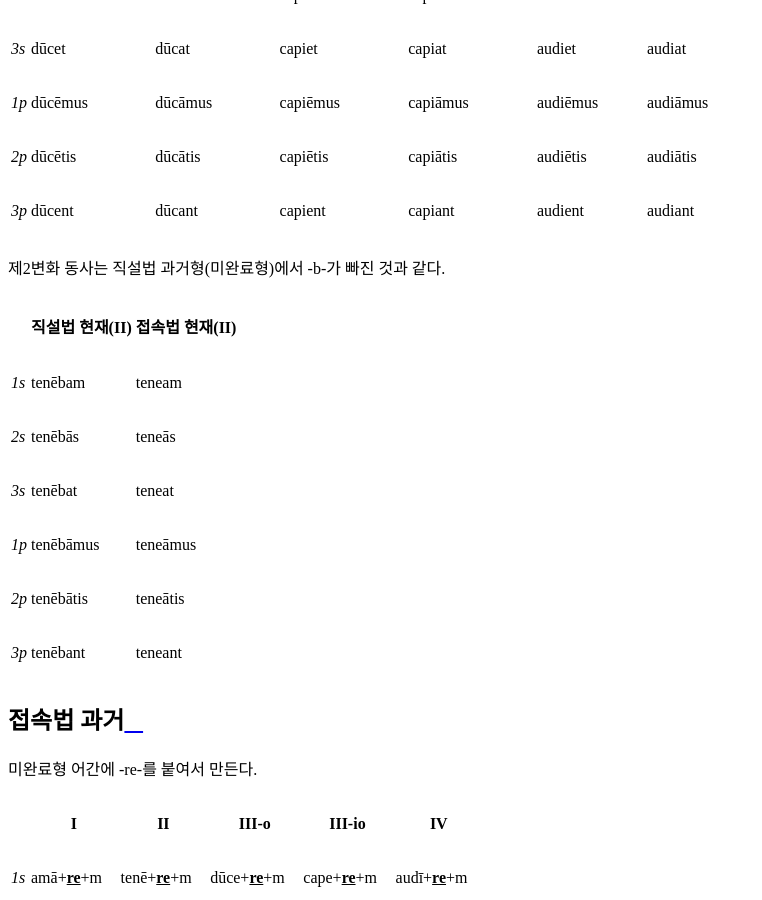
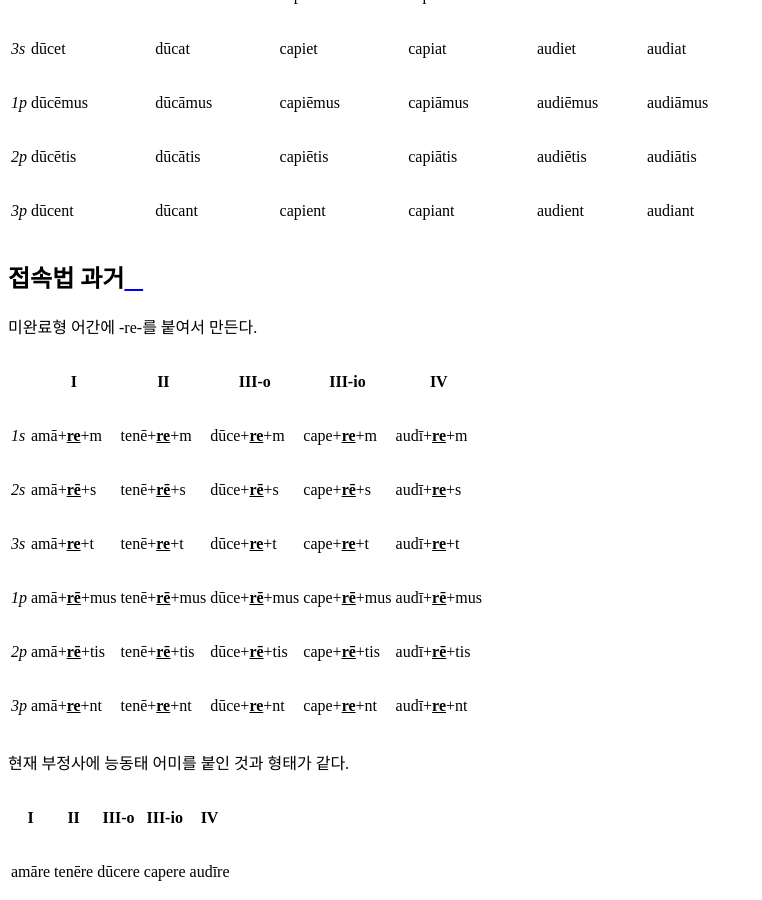
Before and after one commit to kabbala/grammatica_latina, a Sphinx documentation site: the page built from source/coniugatio_verbi/coniugatio_verbi_coniunctivi.rst, in a window 1280 px wide and 900 px high, scrolled down 2337 px. Shown: the whole window, without its empty margins (0-762 px from the left). Built offline with Sphinx 7.4.7 and the Read the Docs theme 2.0.0, drawn with Linux system fonts in a browser that asks for light colours.

Commit message:
일부 수정

```diff
--- a/source/coniugatio_verbi/coniugatio_verbi_coniunctivi.rst
+++ b/source/coniugatio_verbi/coniugatio_verbi_coniunctivi.rst
@@ -24,6 +24,7 @@
 
 접속법 현재
 -----------
+
 미완료형 어간에 -a-(또는 -e-)를 붙여서 만든다.
 
 .. csv-table::
@@ -53,21 +54,9 @@
    ":tsig:`2p`", "dūcētis", "dūcātis", "capiētis", "capiātis", "audiētis", "audiātis"
    ":tsig:`3p`", "dūcent", "dūcant", "capient", "capiant", "audient", "audiant"
 
-제2변화 동사는 직설법 과거형(미완료형)에서 -b-가 빠진 것과 같다.
-
-.. csv-table::
-   :header-rows: 1
-
-   "", "직설법 현재(II)", "접속법 현재(II)"
-   ":tsig:`1s`", "tenēbam", "teneam"
-   ":tsig:`2s`", "tenēbās", "teneās"
-   ":tsig:`3s`", "tenēbat", "teneat"
-   ":tsig:`1p`", "tenēbāmus", "teneāmus"
-   ":tsig:`2p`", "tenēbātis", "teneātis"
-   ":tsig:`3p`", "tenēbant", "teneant"
-
 접속법 과거
 -----------
+
 미완료형 어간에 -re-를 붙여서 만든다.
 
 .. csv-table::
@@ -122,6 +111,7 @@
 
 접속법 과거 완료
 ----------------
+
 완료형 어간에 -isse-를 붙여서 만든다.
 
 .. csv-table::
```
Also changed, not shown: source/declinatio_nominis.rst (+9 -7 lines).
